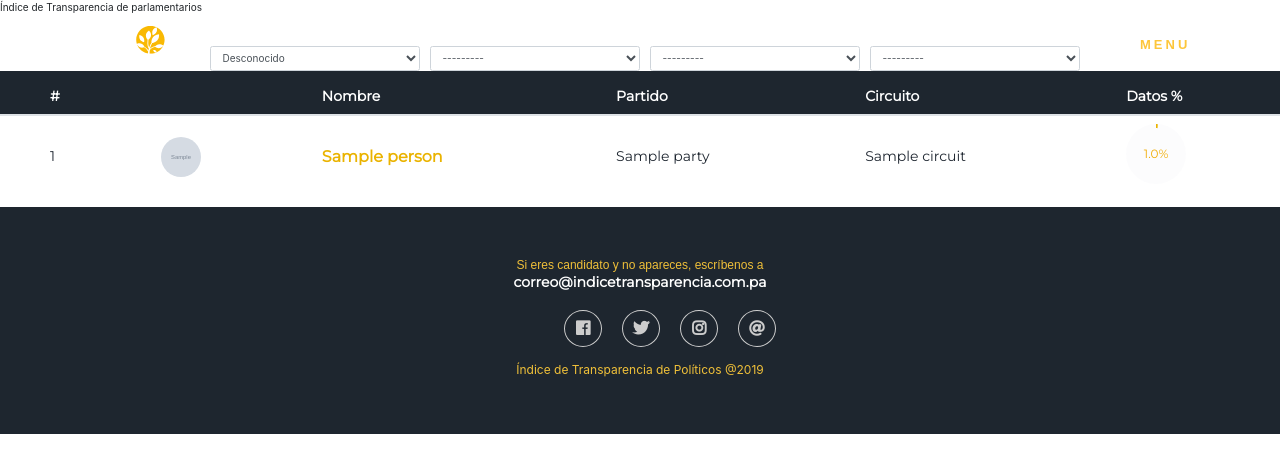
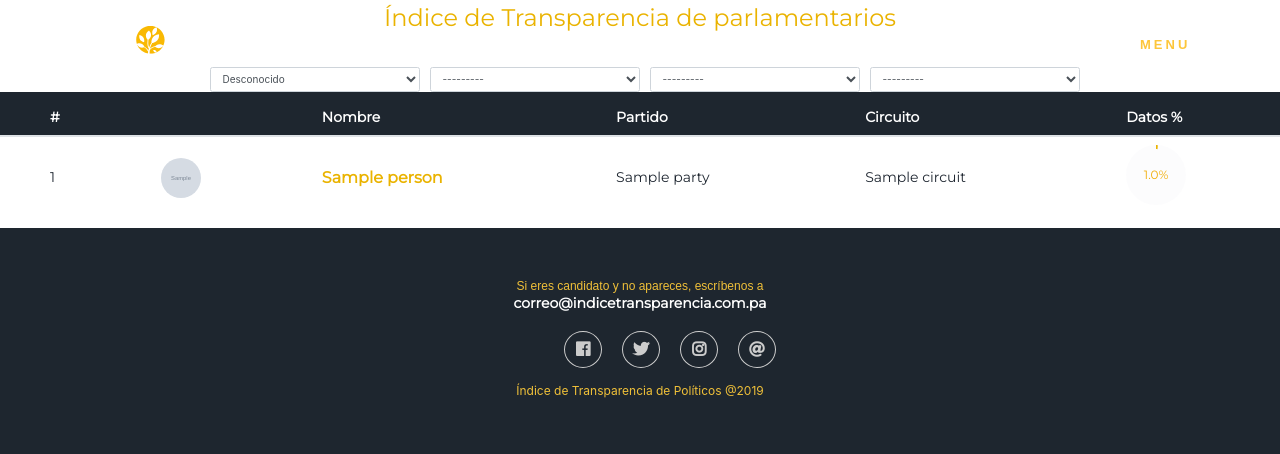
Before and after one commit to ciudadanointeligente/indice-transparencia-panama, a Django app: page /ranking in a window 1280 px wide. Shown: the top 454 px of the page. Run offline with Django 3.2, Linux system fonts and the light colour scheme; tables that the repository leaves empty hold one stand-in row (values such as "Sample post"); grey boxes marked "Sample" are stand-in pictures; parts of the project's set-up code (start-up, migrations or seed data) failed here and were passed over; some libraries are stand-ins or nearby versions; some web fonts are replaced.

Commit message:
Update main.css

```diff
--- a/indice_transparencia/static/css/main.css
+++ b/indice_transparencia/static/css/main.css
@@ -230,6 +230,16 @@ font-size:24px;
 padding-left:10%;
 padding-right:10%;
 padding-top:80px;
+}
+
+#filtro-titulo2 {
+  font-family: Montserrat;
+text-align:center;
+font-size:24px;
+padding-left:10%;
+padding-right:10%;
+padding-top:0px;
+color:#eab300;
 }
 .img-fluid {
 height: 50px;
```
